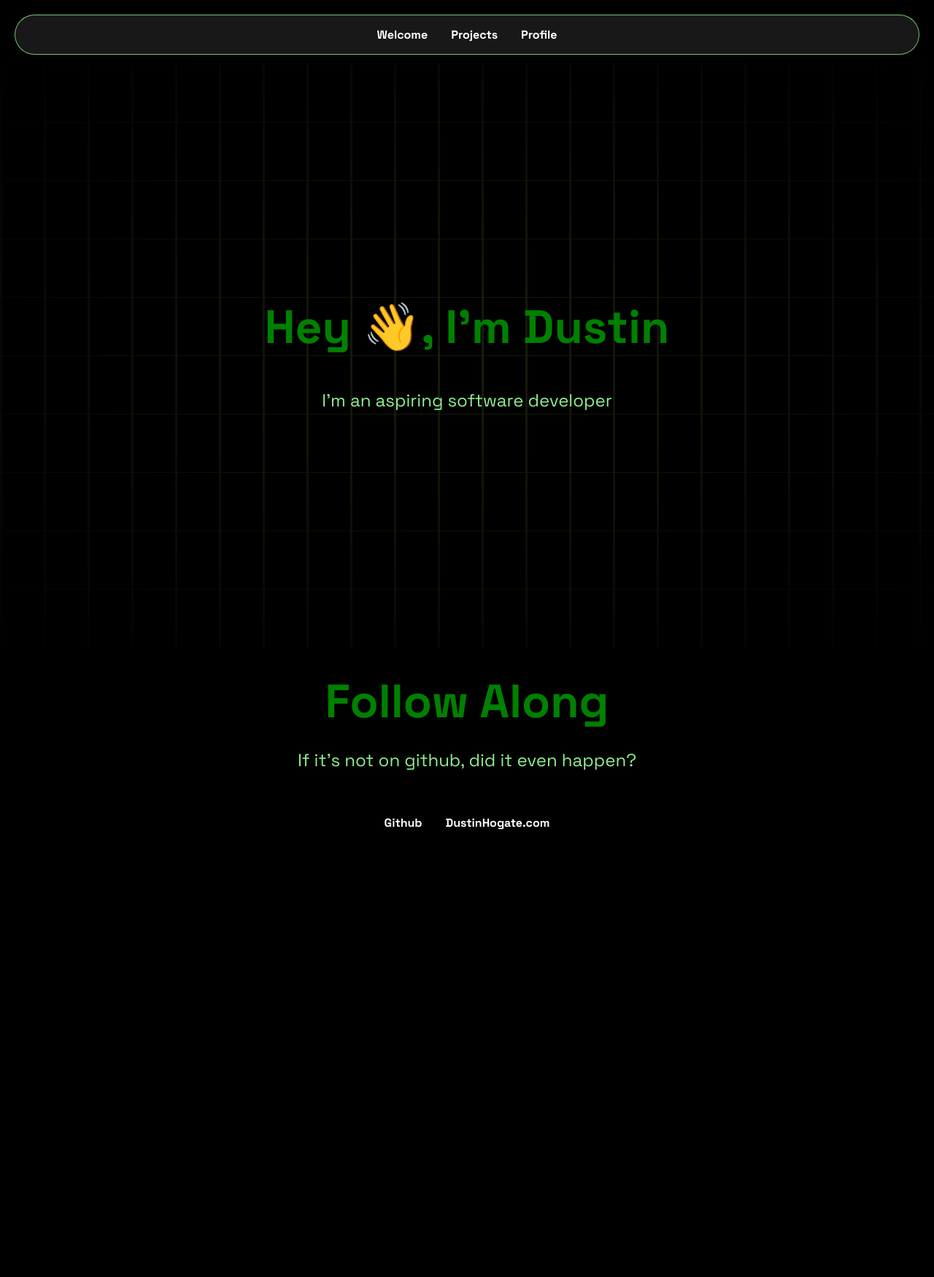
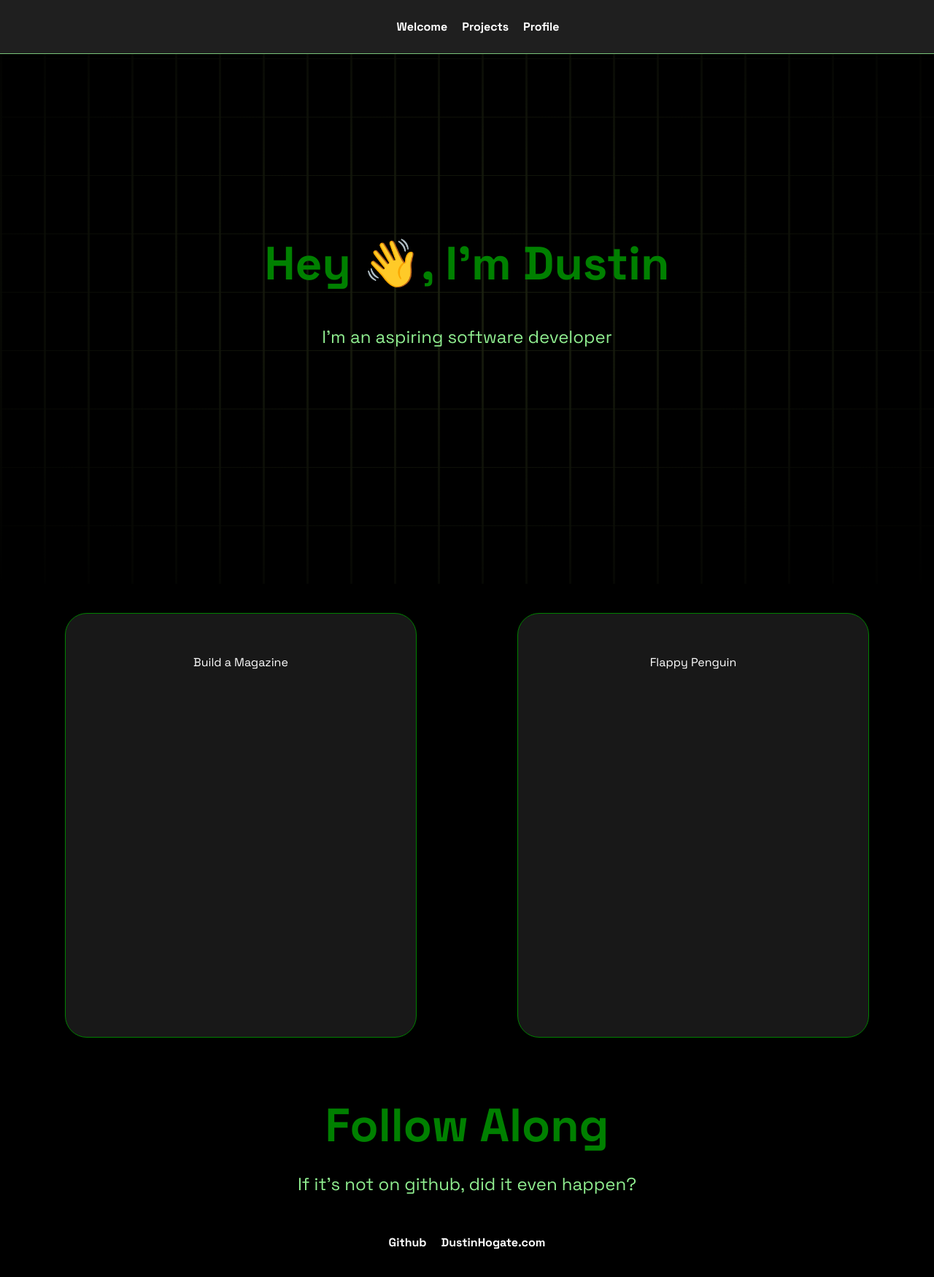
Before and after one commit to impish0/FreeCodeCamp, a plain HTML site: page BuildPersonalPortfolio/index.html in a window 1280 px wide. Shown: the whole page at 73% size. Before the commit the page ends 1187 px from the top, so only its background shows below. Drawn offline with Linux system fonts and the light colour scheme.

Commit message:
Add project titles and improve layout for project section

```diff
--- a/BuildPersonalPortfolio/index.html
+++ b/BuildPersonalPortfolio/index.html
@@ -20,9 +20,12 @@
       <h1>Hey 👋, I'm Dustin</h1>
       <p>I'm an aspiring software developer</p>
     </div>
-    <div id="project-section">
-      <div class="project-tile">
-
+    <div id="project-section" class="project-section">
+      <div class="project-container">
+          <p class="project-tile">Build a Magazine</p>
+      </div>
+      <div class="project-container">
+          <p class="project-tile">Flappy Penguin</p>
       </div>
     </div>
     <div id="profile-link" class="profile">
--- a/BuildPersonalPortfolio/styles.css
+++ b/BuildPersonalPortfolio/styles.css
@@ -4,30 +4,32 @@ body {
   padding: 0;
   color: white;
   font-family: "Space Grotesk", sans-serif;
+  text-align: center;
 }
 
 nav {
-  position: sticky;
-  top: 20px;
-  padding: 0 20px;
-  z-index: 1;
+  position: fixed;
+  top: 0;
+  padding: 0;
+  background-color: #1f1f1f;
+  width: 100%;
+  margin: 0;
+  border-bottom: 1px solid #90ee90cc;
 }
 
 nav > ul {
   list-style-type: none;
-  padding: 0;
-  background-color: #1f1f1fcc;
+  padding-right: 10px;
+  background-color: #1f1f1f;
   display: flex;
   justify-content: center;
   top: 0;
-  border-radius: 50px;
-  border: 1px solid #90ee90cc;
 }
 
 ul li a {
   display: block;
   color: white;
-  padding: 16px 16px;
+  padding: 10px;
   text-decoration: none;
   font-size: 1rem;
   font-weight: bold;
@@ -38,7 +40,7 @@ ul li a:hover {
 }
 
 .welcome {
-  width: 100vw;
+  width: 100%;
   height: 100vh;
   display: flex;
   align-items: center;
@@ -67,19 +69,48 @@ ul li a:hover {
   margin: 0;
   color: green;
   padding: 20px 60px 20px 60px;
+  text-align: center;
 }
 
 .welcome p {
   font-size: 1.5em;
   color: lightgreen;
   padding: 0px 60px 0px 60px;
+  text-align: center;
 }
 
+/* Project Section */
+
+.project-section {
+  width: 100%;
+  max-width: 1200px;
+  margin: 40px auto;
+  display: grid;
+  grid-template-columns: repeat(auto-fit, minmax(300px, 1fr));
+  gap: 40px;
+  place-items: center;
+}
+
+.project-container {
+  display: grid;
+  height: 500px;
+  width: 100%;
+  max-width: 400px;
+  background-color: #1f1f1fcc;
+  padding: 40px;
+  border-radius: 30px;
+  border: 1px solid green;
+}
+
+.project-title {
+  font-size: 1rem;
+  font-weight: bold;
+}
 
 /* Profile links section */
 
 .profile {
-  width: 100vw;
+  width: 100%;
   height: 300px;
   display: flex;
   align-items: center;
@@ -92,12 +123,14 @@ ul li a:hover {
   margin: 0;
   color: green;
   padding: 20px 60px 0px 60px;
+  text-align: center;
 }
 
 .profile p {
   font-size: 1.5em;
   color: lightgreen;
   padding: 0px 60px 0px 60px;
+  text-align: center;
 }
 
 .links {
```
